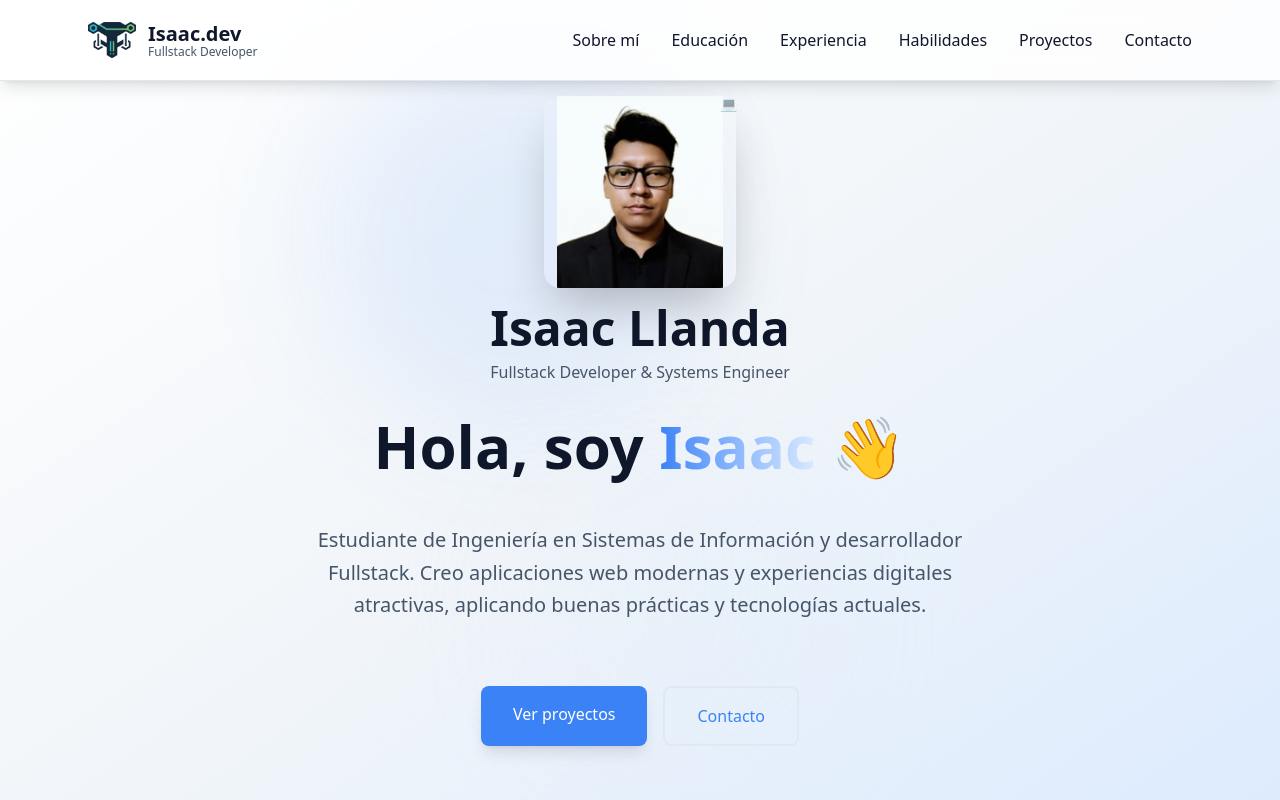
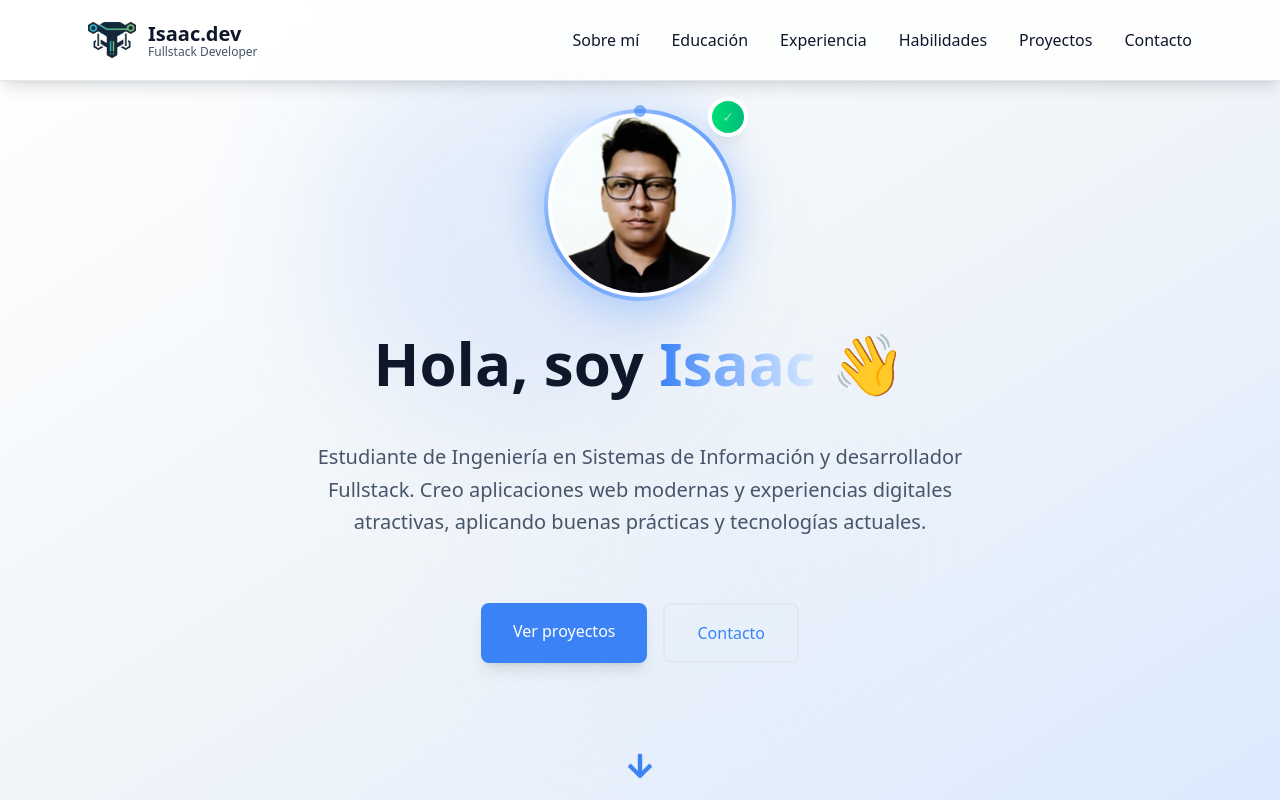
Before and after one commit to millanda29/PortafolioIsaac, a Next.js app: page / in a window 1280 px wide. Shown: the top 800 px of the page. Built offline with nearby package versions, Linux system fonts and the light colour scheme.

Commit message:
feat(BrandLogo): ✨ refactor BrandLogo component to use Next.js Image and improve layout with animated effects

```diff
--- a/src/components/ui/BrandLogo.tsx
+++ b/src/components/ui/BrandLogo.tsx
@@ -1,68 +1,64 @@
 "use client"
+
+import Image from "next/image"
 
 interface BrandLogoProps {
     size?: 'sm' | 'md' | 'lg' | 'xl'
-    showTagline?: boolean
     className?: string
     useImage?: boolean
 }
 
-export default function BrandLogo({ size = 'lg', showTagline = true, className = '', useImage = true }: BrandLogoProps) {
-    const sizeClasses = {
-        sm: 'w-32 h-32',
-        md: 'w-40 h-40',
-        lg: 'w-48 h-48',
-        xl: 'w-56 h-56'
+export default function BrandLogo({ size = 'lg', className = '', useImage = true }: BrandLogoProps) {
+    const sizeConfig = {
+        sm: { container: 'w-28 h-28', text: 'text-2xl', ring: 'p-1', icon: 'w-6 h-6 text-xs -top-1 -right-1' },
+        md: { container: 'w-36 h-36', text: 'text-3xl', ring: 'p-1.5', icon: 'w-7 h-7 text-sm -top-1 -right-1' },
+        lg: { container: 'w-44 h-44', text: 'text-4xl', ring: 'p-2', icon: 'w-8 h-8 text-sm -top-2 -right-2' },
+        xl: { container: 'w-52 h-52 md:w-60 md:h-60', text: 'text-5xl', ring: 'p-2', icon: 'w-10 h-10 text-base -top-2 -right-2' }
     }
 
-    const textSizes = {
-        sm: 'text-3xl',
-        md: 'text-4xl',
-        lg: 'text-5xl',
-        xl: 'text-6xl'
-    }
+    const config = sizeConfig[size]
 
     return (
-        <div className={`flex flex-col items-center gap-4 ${className}`}>
-            {/* Logo principal */}
-            <div className="relative">
-                <div className={`${sizeClasses[size]} bg-gradient-primary rounded-2xl flex items-center justify-center text-white font-bold shadow-2xl overflow-hidden`}>
+        <div className={`flex flex-col items-center ${className}`}>
+            {/* Contenedor con anillo animado */}
+            <div className="relative group">
+                {/* Glow effect */}
+                <div className={`absolute inset-0 ${config.container} bg-gradient-to-r from-primary via-accent to-primary rounded-full blur-xl opacity-50 group-hover:opacity-75 transition-opacity duration-500 animate-spin-slow`} />
+
+                {/* Anillo exterior con gradiente */}
+                <div className={`relative ${config.ring} bg-gradient-to-tr from-primary via-accent to-primary rounded-full shadow-2xl shadow-primary/30`}>
+                    {/* Contenedor de imagen */}
+                    <div className={`${config.container} bg-card rounded-full flex items-center justify-center overflow-hidden ring-4 ring-background`}>
                         {useImage ? (
-                         <img
+                            <Image
                                 src="/profile.webp"
-                             alt="Isaac Llanda Logo"
-                             className="w-full h-full object-contain"
+                                alt="Isaac Llanda"
+                                width={240}
+                                height={240}
+                                className="w-full h-full object-cover transition-transform duration-500 group-hover:scale-110"
+                                priority
                                 onError={(e) => {
-                                 // Fallback a las iniciales si no existe la imagen
                                     e.currentTarget.style.display = 'none'
                                     const nextElement = e.currentTarget.nextElementSibling as HTMLElement
-                                 if (nextElement) {
-                                     nextElement.style.display = 'flex'
-                                 }
+                                    if (nextElement) nextElement.style.display = 'flex'
                                 }}
                             />
                         ) : null}
-                    <span className={`${textSizes[size]} ${useImage ? 'hidden' : 'flex'} items-center justify-center w-full h-full`}>
+                        <span className={`${config.text} ${useImage ? 'hidden' : 'flex'} items-center justify-center w-full h-full font-bold bg-gradient-to-br from-primary to-accent text-transparent bg-clip-text`}>
                             IL
                         </span>
                     </div>
-
-                {/* Efecto decorativo */}
-                <div className="absolute -top-2 -right-2 w-8 h-8 bg-gradient-secondary rounded-full flex items-center justify-center text-white text-sm animate-pulse">
-                    💻
-                </div>
                 </div>
 
-            {/* Texto del brand */}
-            <div className="text-center">
-                <h1 className={`${textSizes[size]} font-bold text-foreground mb-2`}>
-                    Isaac Llanda
-                </h1>
-                {showTagline && (
-                    <p className="text-muted-foreground text-sm md:text-base">
-                        Fullstack Developer & Systems Engineer
-                    </p>
-                )}
+                {/* Badge de estado */}
+                <div className={`absolute ${config.icon} bg-gradient-to-r from-green-400 to-emerald-500 rounded-full flex items-center justify-center text-white shadow-lg ring-4 ring-background`}>
+                    <span className="animate-pulse">✓</span>
+                </div>
+
+                {/* Decoración orbital */}
+                <div className="absolute inset-0 rounded-full animate-spin-very-slow pointer-events-none">
+                    <div className="absolute top-0 left-1/2 -translate-x-1/2 -translate-y-1 w-3 h-3 bg-primary rounded-full opacity-60" />
+                </div>
             </div>
         </div>
     )
```
Lines whose indentation alone changed are shown as unchanged.
